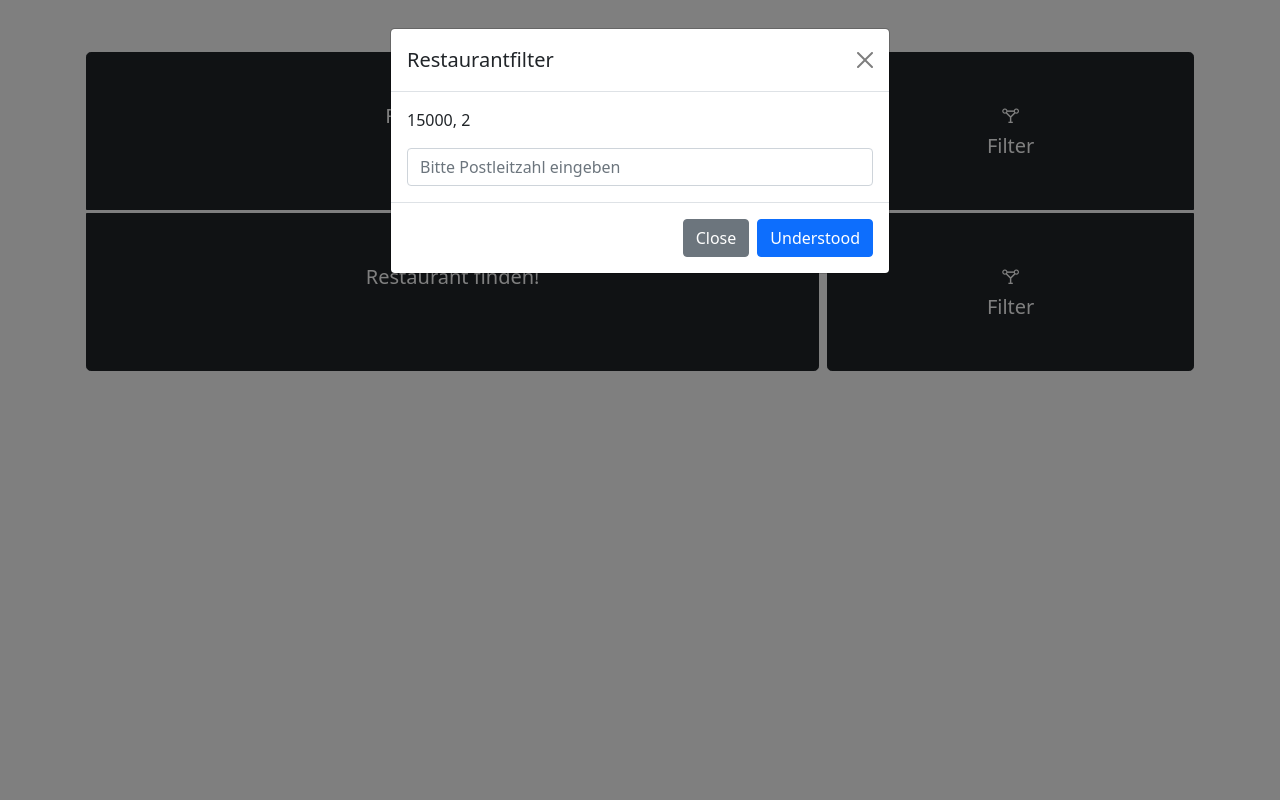
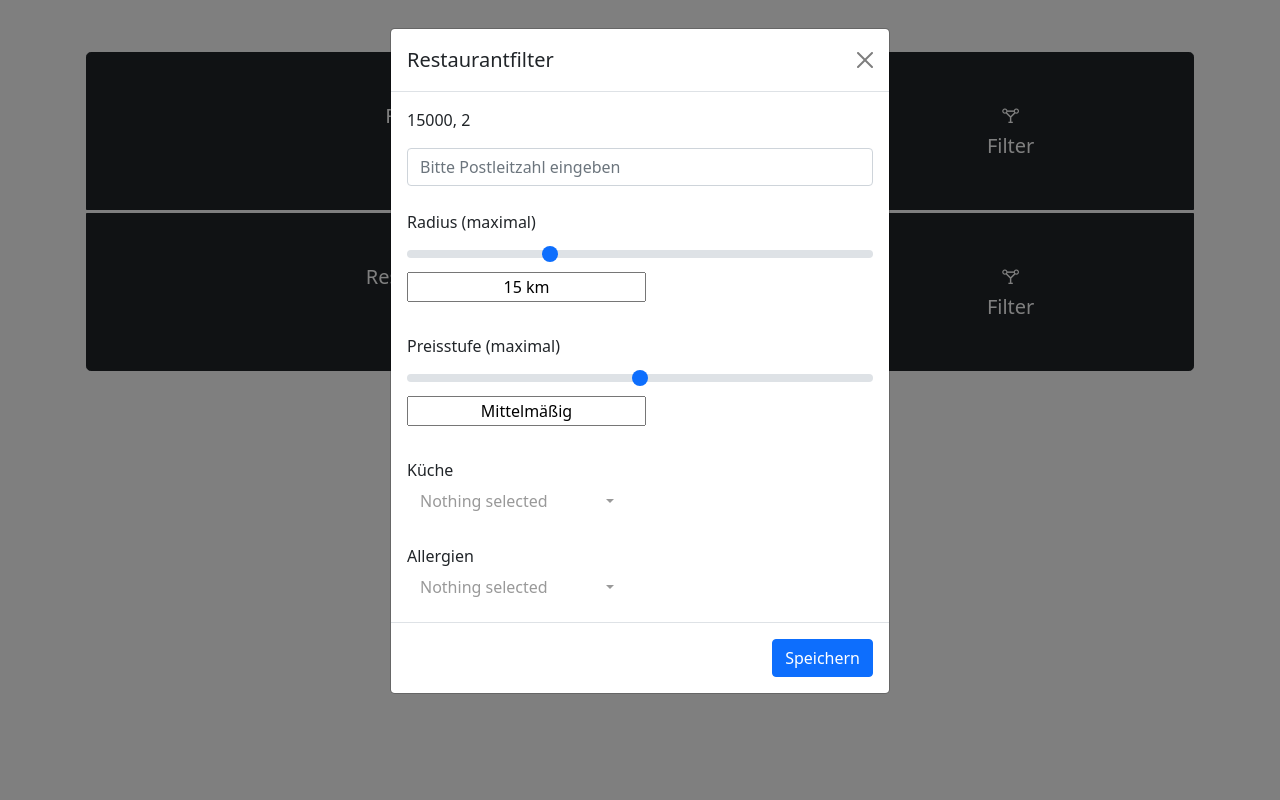
Before and after one commit to DHBW-FN-TIT20/essensfindung, a FastAPI app: page / in a window 1280 px wide, after a click that opens the changed part. Run offline with FastAPI, Linux system fonts and the light colour scheme; parts of the project's set-up code (start-up, migrations or seed data) failed here and were passed over; some libraries are stand-ins or nearby versions.

Commit message:
updated restaurant_filter_modal.html and associated files

```diff
--- a/static/js/restaurant.js
+++ b/static/js/restaurant.js
@@ -1,9 +1,39 @@
 function change_url(){
     var zipcode = document.getElementById("restaurant_filter_zipcode").value;
     var costs = get_costs();
-    document.getElementById("search_restaurant").href = "/findrestaurant?rest_name="+zipcode+"&costs="+costs;
+    var cuisine = get_cuisine();
+    document.getElementById("search_restaurant").href = "/findrestaurant?rest_name="+zipcode+"&costs="+costs+"&cuisine="+cuisine;
 }
 
 function get_costs(){
+    return document.getElementById('restaurant_filter_costs').value;
+}
+
+function get_cuisine(){
+    // var thisiscuisine = document.getElementById('restaurant_filter_cuisine').value;
+    // return thisiscuisine;
     return 0;
 }
+
+function update_modal_on_show() {
+    update_radius_text(document.getElementById('restaurant_filter_radius').value);
+    update_costs_text(document.getElementById('restaurant_filter_costs').value);
+}
+
+function update_radius_text(val) {
+    document.getElementById('restaurant_filter_radius_text').value = val + " km";
+}
+
+function update_costs_text(val) {
+    if (val == 0) {
+        document.getElementById('restaurant_filter_costs_text').value = "Kostenlos";
+    } else if (val == 1) {
+        document.getElementById('restaurant_filter_costs_text').value = "Preiswert";
+    } else if (val == 2) {
+        document.getElementById('restaurant_filter_costs_text').value = "Mittelmäßig";
+    } else if (val == 3) {
+        document.getElementById('restaurant_filter_costs_text').value = "Teuer";
+    } else {
+        document.getElementById('restaurant_filter_costs_text').value = "Sehr Teuer";
+    }
+}
--- a/templates/index.html
+++ b/templates/index.html
@@ -12,7 +12,7 @@
             </div>
             <div class="btn-group-vertical m-1 d-flex w-50" role="group" aria-label="Filter">
                 <a class="btn btn-lg btn-dark mb-1 w-100 p-5">🝖<br>Filter</a>
-                <a class="btn btn-lg btn-dark mb-1 w-100 p-5" data-bs-toggle="modal" data-bs-target="#restaurantFilter" >🝖<br>Filter</a>
+                <a class="btn btn-lg btn-dark mb-1 w-100 p-5" data-bs-toggle="modal" data-bs-target="#restaurantFilter" onclick="update_modal_on_show()">🝖<br>Filter</a>
             </div>
         </div>
     </div>
--- a/templates/restaurant/restaurant_filter_modal.html
+++ b/templates/restaurant/restaurant_filter_modal.html
@@ -8,11 +8,48 @@
         </div>
         <div class="modal-body">
           <p>{{rest_filter.radius}}, {{rest_filter.costs}}</p>
-          <input type="text" class="form-control" id="restaurant_filter_zipcode" aria-describedby="zipcode" placeholder="Bitte Postleitzahl eingeben">
+
+          <!-- PLZ input -->
+          <input type="text" class="form-control" id="restaurant_filter_zipcode" aria-describedby="zipcode" placeholder="Bitte Postleitzahl eingeben"></input>
+
+          <br>
+
+          <!-- radius range -->
+          <label for="restaurant_filter_radius" class="form-label">Radius (maximal)</label>
+          <input type="range" class="form-range" id="restaurant_filter_radius" name="restaurant_filter_radius" min="0" max="50" value="{{rest_filter.radius / 1000}}" oninput="update_radius_text(this.value)"></input>
+          <input class="form-label text-center" id="restaurant_filter_radius_text" value=""></input>
+
+          <br><br>
+
+          <!-- costs range -->
+          <label for="restaurant_filter_costs" class="form-label">Preisstufe (maximal)</label>
+          <input type="range" class="form-range" id="restaurant_filter_costs" name="restaurant_filter_costs" min="0" max="4" value="{{rest_filter.costs}}" oninput="update_costs_text(this.value)"></input>
+          <input class="form-label text-center" id="restaurant_filter_costs_text" value=""></input>
+
+          <br><br>
+
+          <!-- cuisine select -->
+          <label for="restaurant_filter_cuisine" class="form label">Küche</label><br>
+          <select class="selectpicker" id="restaurant_filter_cuisine" name="restaurant_filter_cuisine" multiple>
+            <option>Italienisch</option>
+            <option>Deutsch</option>
+            <option>Asiatisch</option>
+            <option>Döner</option>
+            <option>Tuerkisch</option>
+          </select>
+
+          <br><br>
+
+          <!-- allergies select -->
+          <label for="restaurant_filter_allergies" class="form label">Allergien</label><br>
+          <select class="selectpicker" id="restaurant_filter_allergies" name="restaurant_filter_allergies" multiple>
+            <option>lactose</option>
+            <option>wheat</option>
+          </select>
+
         </div>
         <div class="modal-footer">
-          <button type="button" class="btn btn-secondary" data-bs-dismiss="modal">Close</button>
-          <button type="button" class="btn btn-primary">Understood</button>
+          <button type="button" class="btn btn-primary" data-bs-dismiss="modal">Speichern</button>
         </div>
       </div>
     </div>
--- a/templates/restaurant/restaurant_result.html
+++ b/templates/restaurant/restaurant_result.html
@@ -1,7 +1,7 @@
 {% extends "shared/layout.html" %}
 
 {% block content %}
-<p>{{restaurant.name}}</p>
+<p>Name (beim Testen Zipcode): {{restaurant.name}}, Kostenstufe: {{restaurant.own_rating}}</p>
 <!--Google map-->
 <div id="map-container-google-1" class="z-depth-1-half map-container" style="height: 500px">
     <iframe src="{{restaurant.maps_url}}&output=embed" frameborder="0"
```
Also changed, not shown: views/restaurant.py (+4 -3 lines).
